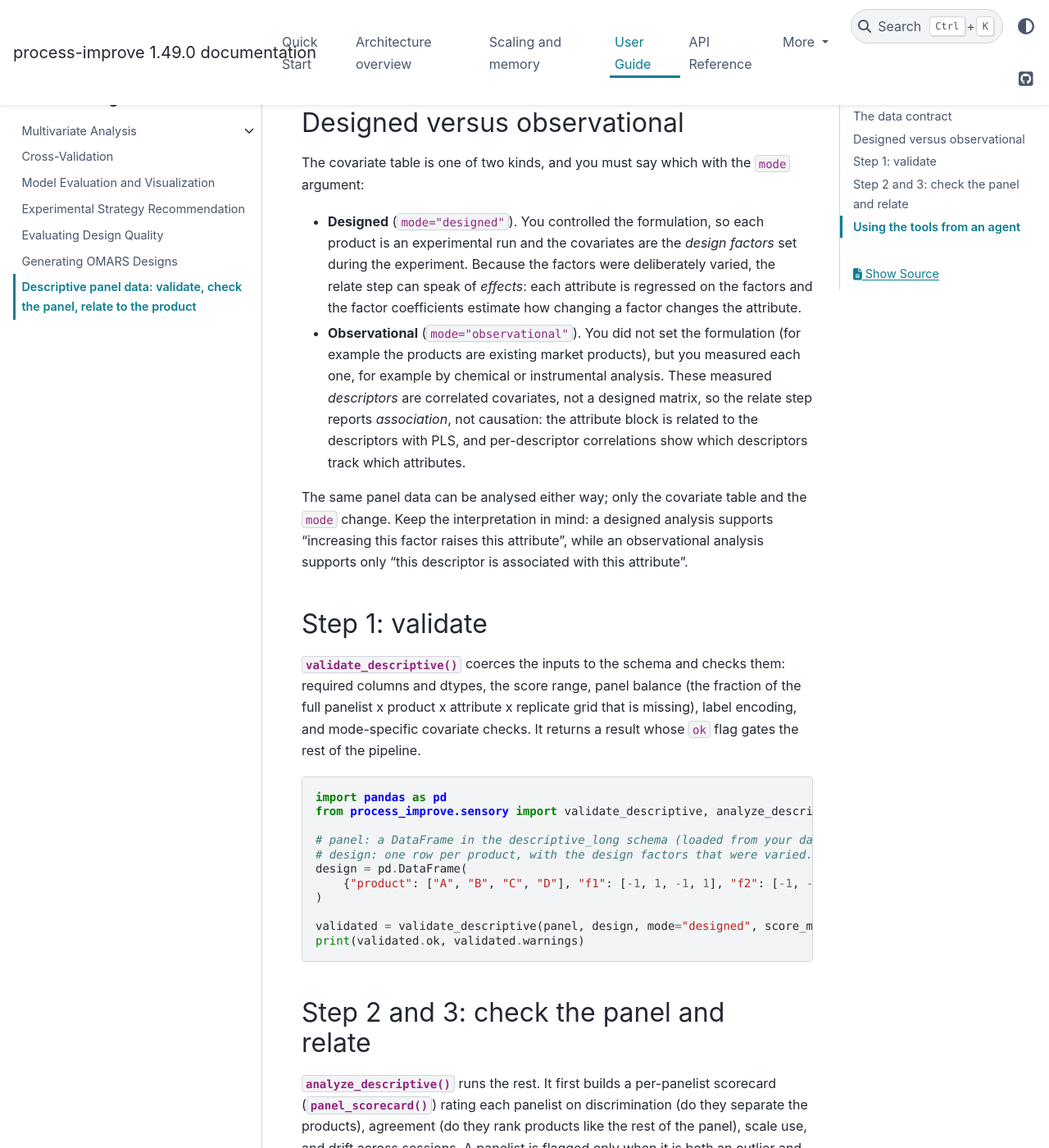
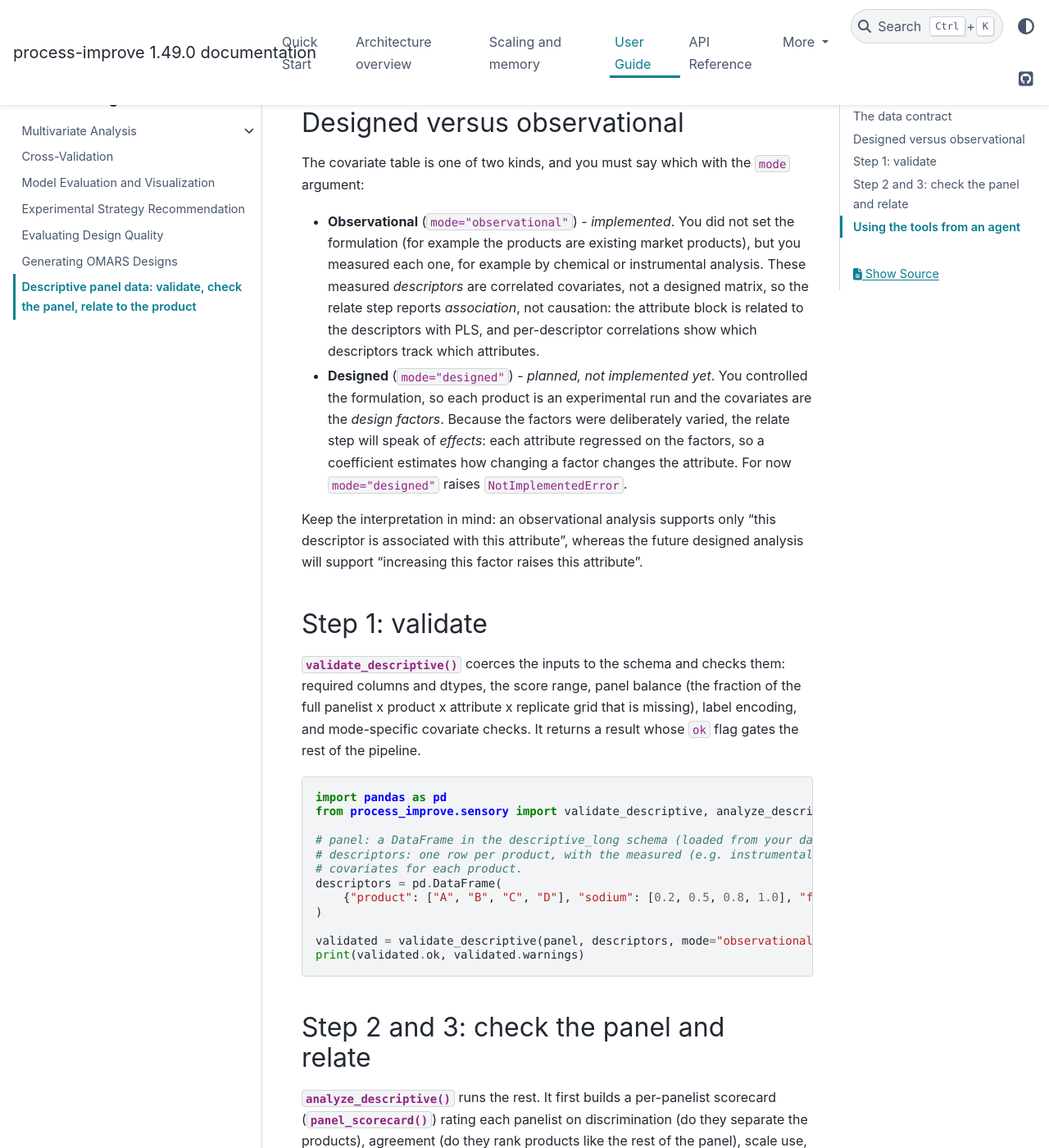
Before and after one commit to kgdunn/process-improve, a Sphinx documentation site: the page built from docs/user_guide/sensory_panel.rst, in a window 1280 px wide and 1400 px high, scrolled down 1156 px. Shown: the whole window at 82% size. Built offline with Sphinx 7.4.7 and the PyData theme 0.15.4, drawn with Linux system fonts in a browser that asks for light colours; some of the changed text lies outside the part shown.

Commit message:
Scope sensory relate to observational only; stub designed/OMARS
Per scope decision, only the observational relate mode is supported for now.
validate_descriptive raises NotImplementedError for mode='designed', and
relate_designed is a documented stub (no analyze_experiment/OMARS dependency
yet). Observational validation, panel scorecard, PLS+correlation relate, and
the agent tools are unchanged and fully functional; the tool 'mode' input is
restricted to 'observational'. Tests, tutorial, and CHANGELOG updated to match;
designed/DoE handling is tracked for a later release.

Co-Authored-By: Claude Opus 4.8 <noreply@anthropic.com>
Claude-Session: https://claude.ai/code/session_01UwuQz5XGKg9ArqCQEhQkPh

```diff
--- a/docs/user_guide/sensory_panel.rst
+++ b/docs/user_guide/sensory_panel.rst
@@ -42,26 +42,24 @@ Designed versus observational
 The covariate table is one of two kinds, and you must say which with the
 ``mode`` argument:
 
-- **Designed** (``mode="designed"``). You controlled the formulation, so each
-  product is an experimental run and the covariates are the *design factors*
-  set during the experiment. Because the factors were deliberately varied, the
-  relate step can speak of *effects*: each attribute is regressed on the
-  factors and the factor coefficients estimate how changing a factor changes
-  the attribute.
-
-- **Observational** (``mode="observational"``). You did not set the
-  formulation (for example the products are existing market products), but you
-  measured each one, for example by chemical or instrumental analysis. These
+- **Observational** (``mode="observational"``) - *implemented*. You did not set
+  the formulation (for example the products are existing market products), but
+  you measured each one, for example by chemical or instrumental analysis. These
   measured *descriptors* are correlated covariates, not a designed matrix, so
   the relate step reports *association*, not causation: the attribute block is
   related to the descriptors with PLS, and per-descriptor correlations show
   which descriptors track which attributes.
 
-The same panel data can be analysed either way; only the covariate table and
-the ``mode`` change. Keep the interpretation in mind: a designed analysis
-supports "increasing this factor raises this attribute", while an
-observational analysis supports only "this descriptor is associated with this
-attribute".
+- **Designed** (``mode="designed"``) - *planned, not implemented yet*. You
+  controlled the formulation, so each product is an experimental run and the
+  covariates are the *design factors*. Because the factors were deliberately
+  varied, the relate step will speak of *effects*: each attribute regressed on
+  the factors, so a coefficient estimates how changing a factor changes the
+  attribute. For now ``mode="designed"`` raises ``NotImplementedError``.
+
+Keep the interpretation in mind: an observational analysis supports only "this
+descriptor is associated with this attribute", whereas the future designed
+analysis will support "increasing this factor raises this attribute".
 
 Step 1: validate
 ----------------
@@ -78,12 +76,13 @@ returns a result whose ``ok`` flag gates the rest of the pipeline.
    from process_improve.sensory import validate_descriptive, analyze_descriptive
 
    # panel: a DataFrame in the descriptive_long schema (loaded from your data).
-   # design: one row per product, with the design factors that were varied.
-   design = pd.DataFrame(
-       {"product": ["A", "B", "C", "D"], "f1": [-1, 1, -1, 1], "f2": [-1, -1, 1, 1]}
+   # descriptors: one row per product, with the measured (e.g. instrumental)
+   # covariates for each product.
+   descriptors = pd.DataFrame(
+       {"product": ["A", "B", "C", "D"], "sodium": [0.2, 0.5, 0.8, 1.0], "fat": [3.1, 3.0, 2.9, 3.2]}
    )
 
-   validated = validate_descriptive(panel, design, mode="designed", score_min=0, score_max=10)
+   validated = validate_descriptive(panel, descriptors, mode="observational", score_min=0, score_max=10)
    print(validated.ok, validated.warnings)
 
 Step 2 and 3: check the panel and relate
@@ -106,36 +105,24 @@ product conclusions.
    print(result.panel.flagged)          # panelists flagged as anomalous
    print(result.dropped)                # panelists actually removed
 
-   # Designed mode: factor effects per attribute, with Benjamini-Hochberg
-   # q-values across the whole family of (attribute, factor) tests.
-   terms = pd.DataFrame(result.relate["terms"])
-   print(terms[terms["significant"]])
-
-The relate output depends on the mode:
-
-- **designed**: ``result.relate["terms"]`` lists, per attribute and factor, the
-  effect, coefficient, raw p-value, Benjamini-Hochberg ``q_value``, and a
-  ``significant`` flag.
-- **observational**: ``result.relate["vip"]`` ranks descriptors by their PLS
-  variable-importance, and ``result.relate["associations"]`` gives the
-  per-(attribute, descriptor) correlation with BH ``q_value`` and a
-  ``significant`` flag.
-
-Either way the result also carries supporting context: ``result.product_means``
-(each product-by-attribute mean with a confidence interval) and ``result.pca``
-(a PCA sensory map of the products over the attributes).
-
-The observational call is identical except for the covariate table and mode:
-
-.. code-block:: python
-
-   # descriptors: one row per product, measured (e.g. instrumental) covariates.
-   validated = validate_descriptive(panel, descriptors, mode="observational")
-   result = analyze_descriptive(validated)
-
-   drivers = pd.DataFrame(result.relate["vip"])             # descriptor importance
+   # Observational relate: which descriptors are associated with which attributes.
+   drivers = pd.DataFrame(result.relate["vip"])             # PLS descriptor importance
    assoc = pd.DataFrame(result.relate["associations"])      # attribute-descriptor links
    print(assoc[assoc["significant"]])
+
+The observational relate output is:
+
+- ``result.relate["vip"]`` ranks descriptors by their PLS variable-importance.
+- ``result.relate["associations"]`` gives the per-(attribute, descriptor)
+  correlation with a raw p-value, a Benjamini-Hochberg ``q_value`` across the
+  whole family of tests, and a ``significant`` flag.
+
+The result also carries supporting context: ``result.product_means`` (each
+product-by-attribute mean with a confidence interval) and ``result.pca`` (a PCA
+sensory map of the products over the attributes).
+
+The designed-mode relate (factor *effects* rather than associations) is planned;
+``mode="designed"`` raises ``NotImplementedError`` for now.
 
 Using the tools from an agent
 -----------------------------
```
Also changed, not shown: CHANGELOG.md (+9 -8 lines), 5 other files.
